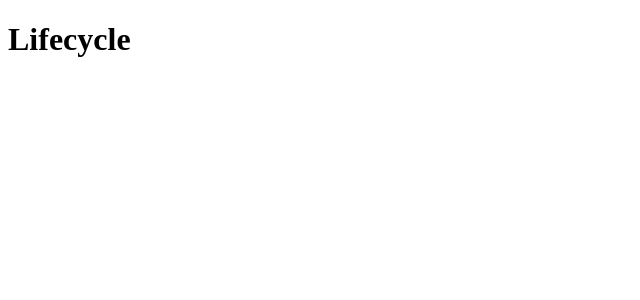
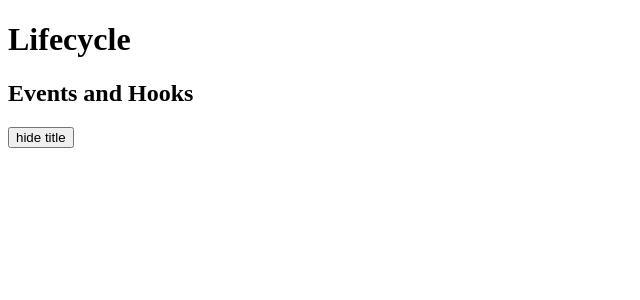
Before and after one commit to MariusCodeAcademy/feu2-05_r_lifecycle_useState_events, a React (Vite) app: page / in a window 1280 px wide. Shown: the top 300 px of the page, without its empty margins (0-640 px from the left). Built offline with nearby package versions, Linux system fonts and the light colour scheme.

Commit message:
tittle button

```diff
--- a/src/App.jsx
+++ b/src/App.jsx
@@ -1,9 +1,12 @@
 import './App.css';
+import Title from './components/Title';
 
 function App() {
+  console.log('App.jsx created');
   return (
     <div className='App'>
       <h1>Lifecycle</h1>
+      <Title>Events and Hooks</Title>
     </div>
   );
 }
--- /dev/null
+++ b/src/components/Title.jsx
@@ -0,0 +1,16 @@
+function Title(props) {
+  console.log('Title.jsx created');
+
+  function titleHideHandler() {
+    console.log('titleHideHandler');
+  }
+
+  return (
+    <div>
+      <h2>{props.children}</h2>
+      <button onClick={titleHideHandler}>hide title</button>
+    </div>
+  );
+}
+
+export default Title;
--- a/src/main.jsx
+++ b/src/main.jsx
@@ -1,10 +1,10 @@
-import React from 'react'
-import ReactDOM from 'react-dom/client'
-import App from './App'
-import './index.css'
+import React from 'react';
+import ReactDOM from 'react-dom/client';
+import App from './App';
+import './index.css';
 
 ReactDOM.createRoot(document.getElementById('root')).render(
-  <React.StrictMode>
-    <App />
-  </React.StrictMode>
-)
+  // <React.StrictMode>
+  <App />
+  // </React.StrictMode>
+);
```
